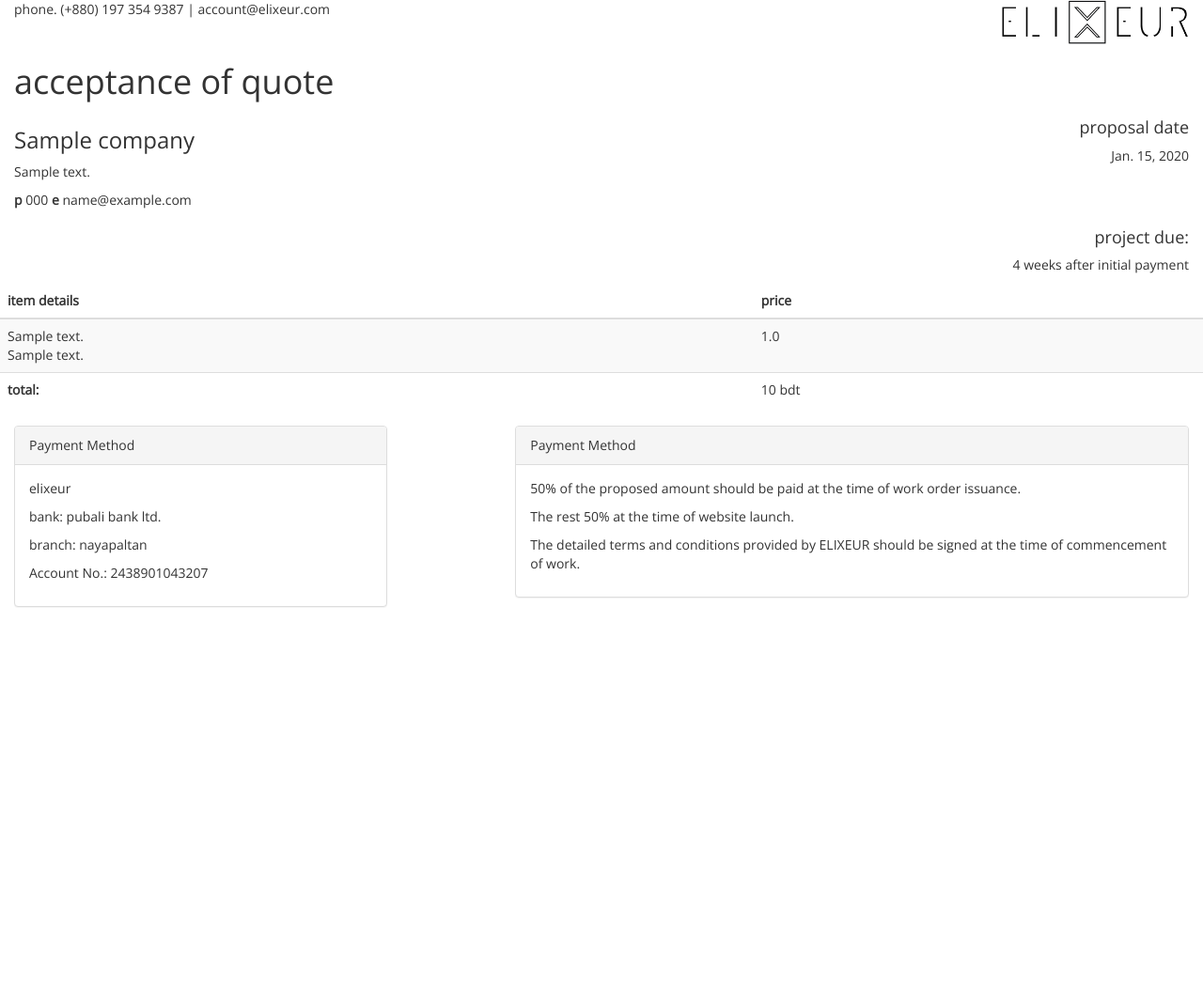
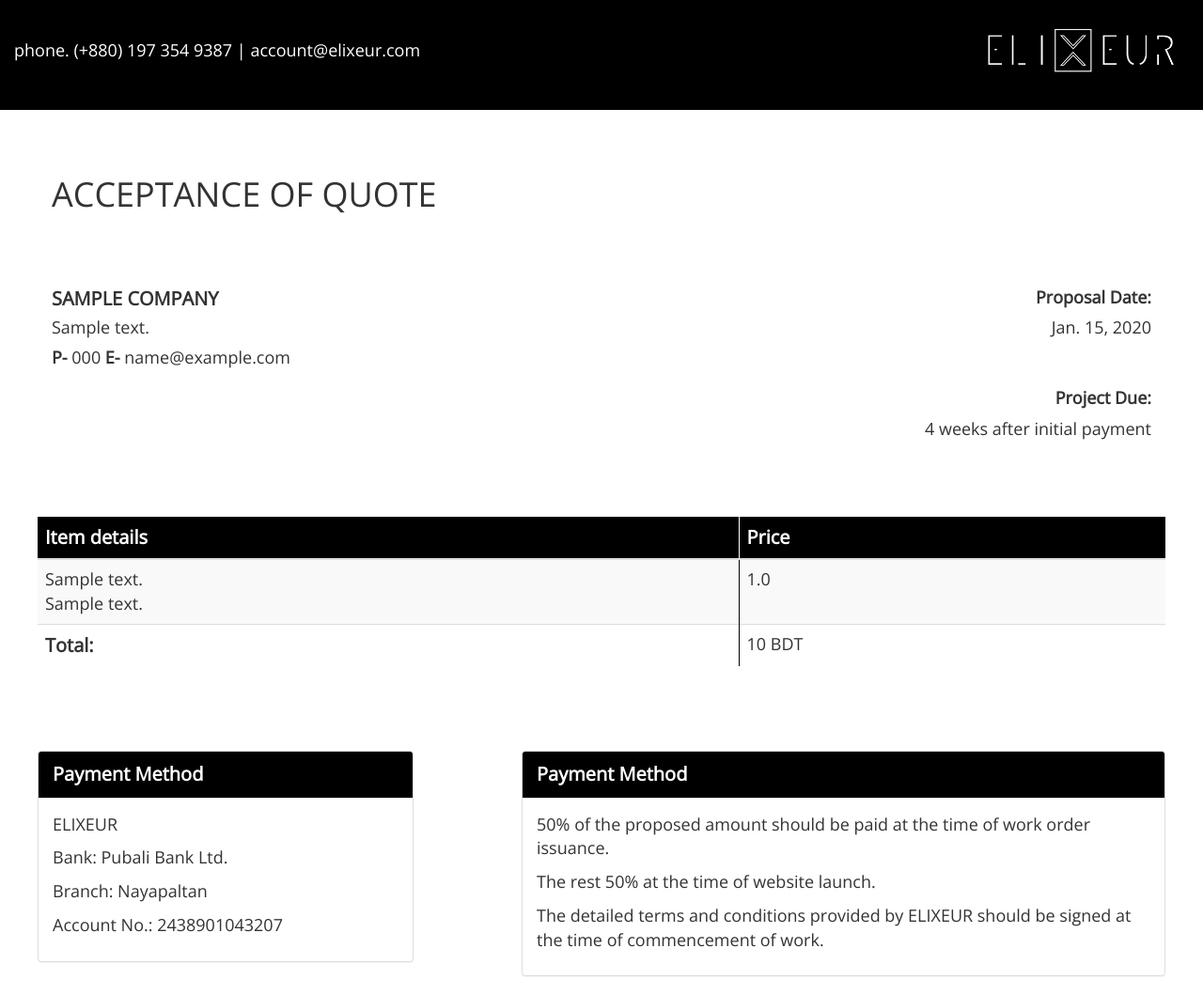
Before and after one commit to russell310/pdf_generate, a Django app: template invoice/templates/quotation.html in a window 1280 px wide. Shown: the whole page at 94% size. Before the commit the page ends 646 px from the top, so only its background shows below. Run offline with Django 3.2, Linux system fonts and the light colour scheme; tables that the repository leaves empty hold one stand-in row (values such as "Sample post"); the template is opened without the code that fills it: values that come from a table or form of the project are taken from there, most other values are stand-ins (such as "Sample title", 1, 10 or a date in 2020); some libraries are stand-ins or nearby versions.

Commit message:
qoutation desinged

```diff
--- a/invoice/templates/quotation.html
+++ b/invoice/templates/quotation.html
@@ -4,56 +4,140 @@
 <head>
     <meta charset="utf-8">
     <title>Invoice</title>
-    <link rel="stylesheet" href="{% static 'css/bootstrap.css' %}" >
-    <link rel="stylesheet" href="{% static 'css/style.css' %}" >
+    <link rel="stylesheet" href="{% static 'css/bootstrap.css' %}">
+    <link rel="stylesheet" href="{% static 'css/style.css' %}">
     <link href="https://fonts.googleapis.com/css?family=Open+Sans" rel="stylesheet">
     <style type="text/css">
-        *{
+        * {
             font-family: 'Open Sans', sans-serif;
         }
-        table{
+
+        table {
             width: 100%;
+        }
+
+        .q-header {
+            background-color: #000;
+        }
+
+        .q-header .logo {
+            padding: 30px;
+        }
+
+        .q-header .text {
+            line-height: 107px;
+            color: #fff;
+            font-size: 18px;
+        }
+        article {
+            margin: 0 40px;
+        }
+        .accept-title {
+            text-transform: uppercase;
+            font-size: 50px;
+            margin-top: 50px;
+            margin-bottom: 50px;
+        }
+        .project,
+        .proposal p {
+            font-size: 18px;
+        }
+        .client {
+             padding-top: 10px;
+        }
+        .client p {
+            font-size: 18px;
+        }
+        .company h3 {
+            font-size: 20px;
+            text-transform: uppercase;
+        }
+        .company h4 {
+            font-size: 18px;
+        }
+        .q-table {
+            margin-top: 70px;
+        }
+        .q-table thead tr th  {
+            font-size: 20px;
+        }
+        .q-table thead  {
+            background: #000;
+            color: #fff;
+        }
+        .q-table thead tr th:first-child {
+            border-right: 1px solid #fff;
+        }
+        .q-table tbody tr td:first-child {
+            border-right: 1px solid #000;
+        }
+        .q-table tbody tr td {
+            font-size: 18px;
+        }
+        .q-table tbody tr td  strong {
+            font-size: 20px;
+        }
+        .q-footer {
+            margin-top: 70px;
+        }
+        .q-footer .left-tble {
+            margin: 0;
+            padding:0;
+        }
+        .q-footer .right-tble {
+            padding-right: 0;
+        }
+        .panel-default > .panel-heading {
+            background: #000;
+            color: #fff;
+            font-size: 20px;
+        }
+        .panel-body {
+            font-size: 18px;
+        }
+        .left-tble .panel-body {
+            text-transform: capitalize;
         }
     </style>
 </head>
 <body>
-<section class="">
+<section class="q-header">
     <div class="container-fluid">
         <div class="row">
-            <div class="col-xs-6">
-                <p> <span>phone. (+880) 197 354 9387</span> | <span>account@elixeur.com</span> </p>
+            <div class="col-xs-8 text">
+                <p><span>phone. (+880) 197 354 9387</span> | <span>account@elixeur.com</span></p>
             </div>
-            <div class="col-xs-6 text-right">
-                <img src="/media/logo.png" width="200px">
+            <div class="col-xs-4 text-right logo">
+                <img src="/media/ELIXEUR logo White-01.png" width="200px">
             </div>
         </div>
     </div>
 </section>
 
-
+<article>
     <section class="">
         <div class="container-fluid">
             <div class="row">
-            <div class="col-xs-12">
+                <div class="col-xs-12 accept-title">
                     <h1>acceptance of quote</h1>
                 </div>
             </div>
         </div>
     </section>
 
-<section class="">
+    <section class="proposal">
         <div class="container-fluid">
             <div class="row">
-            <div class="col-xs-6">
-                <h3>{{ value.company.name }}</h3>
-                <p>{{ value.address }}</p>
+                <div class="col-xs-6 company">
+                    <h3><strong>{{ value.company.name }}</strong></h3>
+                    <h4>{{ value.address }}</h4>
                     <p>
-                    <strong>p</strong> {{ value.phone }}
-                    <strong>e</strong> {{ value.email }}
+                        <strong>P-</strong> {{ value.phone }}
+                        <strong>E-</strong> {{ value.email }}
                     </p>
                 </div>
-            <div class="col-xs-6 text-right">
-                <h4>proposal date</h4>
+                <div class="col-xs-6 text-right client">
+                    <h4><strong>Proposal Date:</strong></h4>
                     <p>{{ value.date }}</p>
                 </div>
             </div>
@@ -61,25 +145,25 @@
     </section>
 
 
-<section class="">
+    <section class="project">
         <div class="container-fluid">
             <div class="row">
                 <div class="col-xs-12 text-right">
-                <h4>project due:</h4>
+                    <h4><strong>Project Due:</strong></h4>
                     <p>4 weeks after initial payment</p>
                 </div>
             </div>
         </div>
     </section>
 
-<section class="">
+    <section class="q-table">
         <div class="container-fluid">
             <div class="row">
                 <table class="table table-striped">
                     <thead>
                     <tr>
-                        <th>item details</th>
-                        <th>price</th>
+                        <th>Item details</th>
+                        <th>Price</th>
                     </tr>
                     </thead>
                     <tbody>
@@ -96,9 +180,9 @@
                     {% endfor %}
                     <tr>
                         <td>
-                            <strong>total:</strong>
+                            <strong>Total:</strong>
                         </td>
-                        <td>{{ total }} bdt</td>
+                        <td>{{ total }} BDT</td>
                     </tr>
                     </tbody>
                 </table>
@@ -107,33 +191,39 @@
     </section>
 
 
-<section class="">
+    <section class="q-footer">
         <div class="container-fluid">
             <div class="row">
-            <div class="col-xs-4">
+                <div class="col-xs-4 left-tble">
                     <div class="panel panel-default">
-                    <div class="panel-heading">Payment Method </div>
+                        <div class="panel-heading">
+                            <strong>Payment Method</strong>
+                        </div>
                         <div class="panel-body">
-                        <p>elixeur</p>
+                            <p>ELIXEUR</p>
                             <p>bank: pubali bank ltd.</p>
                             <p>branch: nayapaltan</p>
                             <p>Account No.: 2438901043207</p>
                         </div>
                     </div>
                 </div>
-            <div class="col-xs-7 col-xs-offset-1">
+                <div class="col-xs-7 col-xs-offset-1 right-tble">
                     <div class="panel panel-default">
-                    <div class="panel-heading">Payment Method </div>
+                        <div class="panel-heading">
+                            <strong>Payment Method</strong>
+                        </div>
                         <div class="panel-body">
                             <p>50% of the proposed amount should be paid at the time of work order issuance.</p>
                             <p>The rest 50% at the time of website launch.</p>
-                        <p>The detailed terms and conditions provided by ELIXEUR should be signed at the time of commencement of work.</p>
+                            <p>The detailed terms and conditions provided by ELIXEUR should be signed at the time of
+                                commencement of work.</p>
                         </div>
                     </div>
                 </div>
             </div>
         </div>
     </section>
+</article>
 
 
 <script src="{% static 'js/jquery.min.js' %}"></script>
--- a/pdfreport/settings.py
+++ b/pdfreport/settings.py
@@ -41,6 +41,9 @@ INSTALLED_APPS = [
 
 WKHTMLTOPDF_CMD_OPTIONS = {
     'disable-javascript': True,
+    # 'margin-top': 0,
+    # 'margin-left': 0,
+    # 'margin-right': 0,
 }
 
 MIDDLEWARE = [
--- a/pdfreport/urls.py
+++ b/pdfreport/urls.py
@@ -17,11 +17,12 @@ from django.conf.urls import url
 from django.contrib import admin
 from django.conf import settings
 from django.conf.urls.static import static
-from invoice.views import invoice_pdf, quotation_pdf, inv
+from invoice.views import invoice_pdf, quotation_pdf, inv, qtn
 
 urlpatterns = [
     url(r'^admin/', admin.site.urls),
     url(r'^inv/$', inv, name='invoice_pdf'),
+    url(r'^qtn/$', qtn, name='quotation_pdf'),
     url(r'^invoice/$', invoice_pdf, name='invoice_pdf'),
     url(r'^quotation/$', quotation_pdf, name='quotation_pdf'),
 ]
```
Also changed, not shown: invoice/views.py (+8 -2 lines), media/ELIXEUR logo White-01.png (added), 1 other file. Lines whose indentation alone changed are shown as unchanged.
